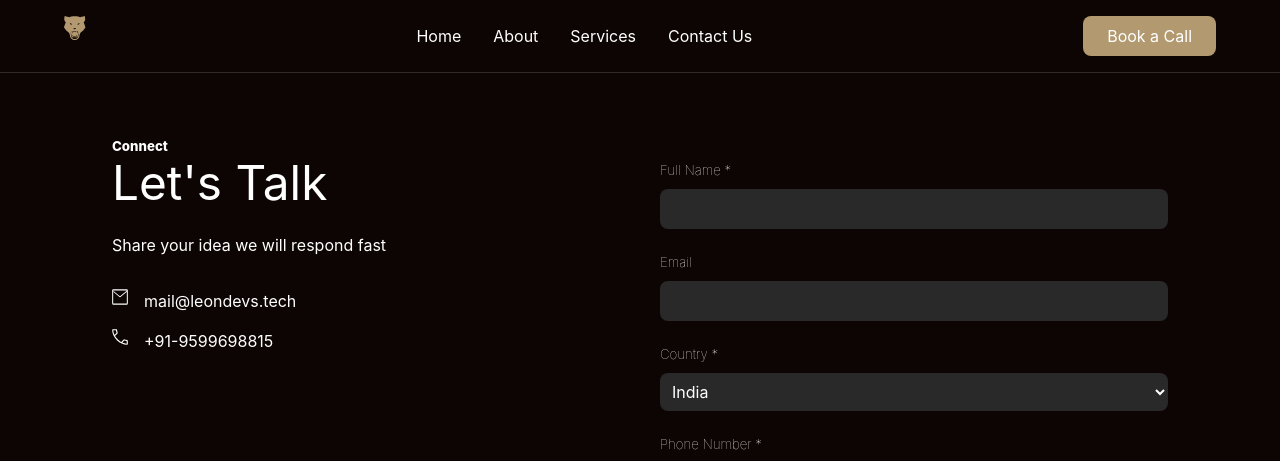
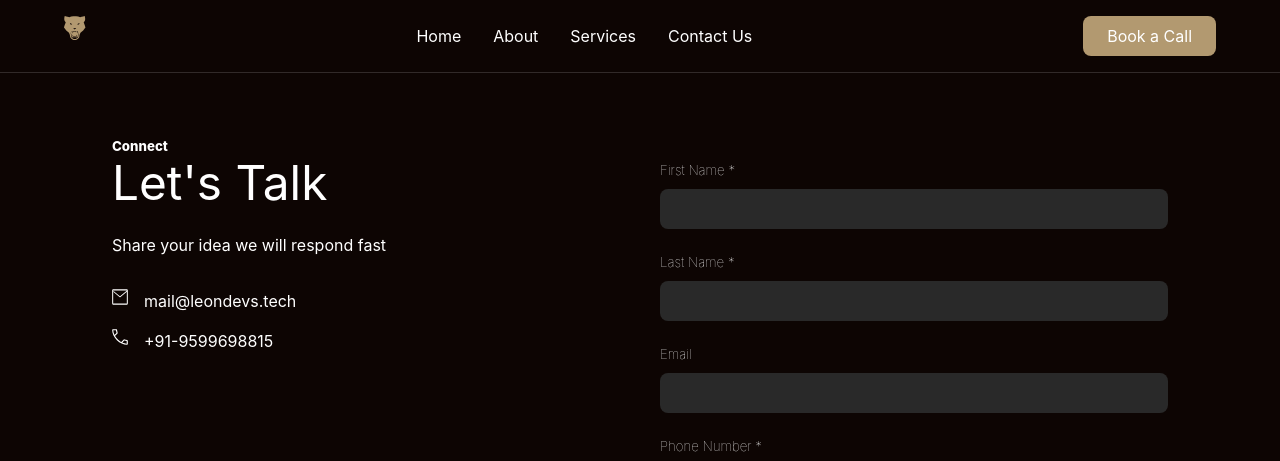
Before and after one commit to divyanshchahar/proto_panther, a Next.js app: page /contactus in a window 1280 px wide. Shown: the top 461 px of the page. Built offline with nearby package versions, Linux system fonts and the light colour scheme.

Commit message:
add: integrated zoho crm api

```diff
--- /dev/null
+++ b/src/app/api/lead/route.ts
@@ -0,0 +1,47 @@
+import {NextRequest, NextResponse} from "next/server";
+
+export async function POST(request: NextRequest) {
+    try {
+        const resBody = await request.json();
+
+
+        const credentialRes = await fetch(`https://accounts.zoho.in/oauth/v2/token?client_id=${process.env.ZOHO_CRM_CLIENT_ID}&client_secret=${process.env.ZOHO_CRM_CLIENT_SECRET}&grant_type=client_credentials&scope=ZohoCRM.modules.leads.CREATE&soid=${process.env.ZOHO_CRM_SO_ID}`, {method: "POST"})
+
+        if (credentialRes.status !== 200) return NextResponse.json({},
+            {
+                status: 500
+            }
+        )
+
+        const credentialBody = await credentialRes.json();
+
+
+        const leadRes = await fetch("https://www.zohoapis.in/crm/v8/Leads", {
+            method: "POST",
+            headers: {
+                "Content-Type": "application/json",
+                "Authorization": `Bearer ${credentialBody.access_token}`
+            },
+            body: JSON.stringify({"data": [{...resBody}]})
+        })
+
+        if (leadRes.status !== 201) return NextResponse.json({},
+            {
+                status: 500
+            }
+        )
+
+        return NextResponse.json({},
+            {
+                status: 200
+            }
+        )
+            ;
+    } catch {
+        return NextResponse.json({},
+            {
+                status: 500
+            }
+        );
+    }
+}
--- a/src/app/contactus/page.tsx
+++ b/src/app/contactus/page.tsx
@@ -1,252 +1,43 @@
 "use client"
 
 import styles from "./page.module.css"
-import ButtonComponent from "@/ui/components/ButtonComponent";
 import EnvelopeIConComponent from "../../../public/icons/EnvelopeIConComponent";
 import PhoneIconComponent from "../../../public/icons/PhoneIconComponent";
-import {useRouter} from "next/navigation";
 import {SubmitHandler, useForm} from "react-hook-form"
+import ButtonComponent from "@/ui/components/ButtonComponent";
 
-const listOfCountries = ["Afghanistan",
-    "Albania",
-    "Algeria",
-    "American Samoa",
-    "Andorra",
-    "Angola",
-    "Antigua and Barbuda",
-    "Argentina",
-    "Armenia",
-    "Aruba",
-    "Australia",
-    "Austria",
-    "Azerbaijan",
-    "Bahamas",
-    "Bahrain",
-    "Bangladesh",
-    "Barbados",
-    "Belarus",
-    "Belgium",
-    "Belize",
-    "Benin",
-    "Bermuda",
-    "Bhutan",
-    "Bolivia",
-    "Bosnia and Herzegovina",
-    "Botswana",
-    "Brazil",
-    "British Virgin Islands",
-    "Brunei Darussalam",
-    "Bulgaria",
-    "Burkina Faso",
-    "Burundi",
-    "Cabo Verde",
-    "Cambodia",
-    "Cameroon",
-    "Canada",
-    "Cayman Islands",
-    "Central African Republic",
-    "Chad",
-    "Channel Islands",
-    "Chile",
-    "China",
-    "Colombia",
-    "Comoros",
-    "Democratic Republic of Congo",
-    "Republic of Congo",
-    "Costa Rica",
-    "Republic of Cote d'Ivoire",
-    "Croatia",
-    "Cuba",
-    "Curacao",
-    "Cyprus",
-    "Czechia",
-    "Denmark",
-    "Djibouti",
-    "Dominica",
-    "Dominican Republic",
-    "Ecuador",
-    "Arab Republic of Egypt",
-    "El Salvador",
-    "Equatorial Guinea",
-    "Eritrea",
-    "Estonia",
-    "Eswatini",
-    "Ethiopia",
-    "Faroe Islands",
-    "Fiji",
-    "Finland",
-    "France",
-    "French Polynesia",
-    "Gabon",
-    "Gambia",
-    "Georgia",
-    "Germany",
-    "Ghana",
-    "Gibraltar",
-    "Greece",
-    "Greenland",
-    "Grenada",
-    "Guam",
-    "Guatemala",
-    "Guinea",
-    "Guinea-Bissau",
-    "Guyana",
-    "Haiti",
-    "Honduras",
-    "Hong Kong Special Administrative Region of the People's Republic of China ",
-    "Hungary",
-    "Iceland",
-    "India",
-    "Indonesia",
-    "Islamic Republic of Iran",
-    "Iraq",
-    "Ireland",
-    "Isle of Man",
-    "Israel",
-    "Italy",
-    "Jamaica",
-    "Japan",
-    "Jordan",
-    "Kazakhstan",
-    "Kenya",
-    "Kiribati",
-    "Democratic Republic of Korea",
-    "Republic of Korea",
-    "Kosovo",
-    "Kuwait",
-    "Kyrgyz Republic",
-    "Lao PDR",
-    "Latvia",
-    "Lebanon",
-    "Lesotho",
-    "Liberia",
-    "Libya",
-    "Liechtenstein",
-    "Lithuania",
-    "Luxembourg",
-    "Macao Special Administrative Region of the People's Republic of China",
-    "Madagascar",
-    "Malawi",
-    "Malaysia",
-    "Maldives",
-    "Mali",
-    "Malta",
-    "Marshall Islands",
-    "Mauritania",
-    "Mauritius",
-    "Mexico",
-    "Federal State of Micronesia",
-    "Moldova",
-    "Monaco",
-    "Mongolia",
-    "Montenegro",
-    "Morocco",
-    "Mozambique",
-    "Myanmar",
-    "Namibia",
-    "Nauru",
-    "Nepal",
-    "Netherlands",
-    "New Caledonia",
-    "New Zealand",
-    "Nicaragua",
-    "Niger",
-    "Nigeria",
-    "North Macedonia",
-    "Northern Mariana Islands",
-    "Norway",
-    "Oman",
-    "Pakistan",
-    "Palau",
-    "Panama",
-    "Papua New Guinea",
-    "Paraguay",
-    "Peru",
-    "Philippines",
-    "Poland",
-    "Portugal",
-    "Puerto Rico (US)",
-    "Qatatar",
-    "Romania",
-    "Russian Federation",
-    "Rwanda",
-    "Samoa",
-    "San Marino",
-    "Sao Tome and Principe",
-    "Saudi Arabia",
-    "Senegal",
-    "Serbia",
-    "Seychelles",
-    "Sierra Leone",
-    "Singapore",
-    "Sint Maarten (Dutch part)",
-    "Slovak Republic",
-    "Slovenia",
-    "Solomon Islands",
-    "Federal Republic of Somalia",
-    "South Africa",
-    "South Sudan",
-    "Spain",
-    "Sri Lanka",
-    "St.Kitts and Nevis",
-    "St.Lucia",
-    "St.Martin(French part)",
-    "St.Vincent and the Grenadines",
-    "Sudan",
-    "Suriname",
-    "Sweden",
-    "Switzerland",
-    "Syrian Arab Republic",
-    "Tajikistan",
-    "Tanzania",
-    "Thailand",
-    "Timor-Leste",
-    "Togo",
-    "Tonga",
-    "Trinidad and Tobago",
-    "Tunisia",
-    "Turkiye",
-    "Turkmenistan",
-    "Turks and Caicos Islands",
-    "Tuvalu",
-    "Uganda",
-    "Ukraine",
-    "United Arab Emirates",
-    "United Kingdom",
-    "United States",
-    "Uruguay",
-    "Uzbekistan",
-    "Vanuatu",
-    "Bolivian Republic of Venezuella",
-    "VietNam",
-    "Virgin Islands (U.S.)",
-    "West Bank and Gaza",
-    "Republic of Yemen",
-    "Zambia",
-    "Zimbabwe"
-]
 
 interface formInputsTypes {
-    fullName: string,
-    email: string,
-    country: string,
-    phoneNumber: string,
-    service: string,
+    First_Name: string,
+    Last_Name: string,
+    Email: string,
+    Phone: string,
+    Service_Required: string,
 }
 
 
 export default function Page() {
-    const router = useRouter();
-
 
     const {
         register,
         handleSubmit,
-        watch,
         formState: {errors},
     } = useForm<formInputsTypes>()
 
-    const onSubmit: SubmitHandler<formInputsTypes> = (data) => console.log(data)
+    const onSubmit: SubmitHandler<formInputsTypes> = async (data) => {
+        try {
+            const res = await fetch("/api/lead",
+                {
+                    method: "POST",
+                    headers: {
+                        "Content-Type": "application/json",
+                    },
+                    body: JSON.stringify(data)
+                });
+        } catch (e) {
+            console.log(e);
+        }
+    }
 
     return (
         <div className={`colorScheme4 ${styles.Container}`}>
@@ -278,47 +69,44 @@ export default function Page() {
 
             <div className={`${styles.formContainer} colorScheme4 normalN`}>
                 <form onSubmit={handleSubmit(onSubmit)}>
+
                     {/*first name*/}
-                    <label className={`lightS`}>Full Name *</label>
+                    <label className={`lightS`}>First Name *</label>
 
-                    <input type="text"{...register("fullName", {required: "Please enter Full Name"})}
-                           className={`${errors.fullName && "errorFocused"}`}
+                    <input type="text"{...register("First_Name", {required: "Please enter First Name"})}
+                           className={`${errors.First_Name && "errorFocused"}`}
                     />
 
-                    <p className={`${styles.error} boldS`}>{errors.fullName?.message}</p>
+                    <p className={`${styles.error} boldS`}>{errors.First_Name?.message}</p>
+
+                    {/*Last name*/}
+                    <label className={`lightS`}>Last Name *</label>
+
+                    <input type="text"{...register("Last_Name", {required: "Please enter Last Name"})}
+                           className={`${errors.Last_Name && "errorFocused"}`}
+                    />
+
+                    <p className={`${styles.error} boldS`}>{errors.Last_Name?.message}</p>
 
                     {/*email*/}
                     <label className={`lightS`}>Email</label>
 
-                    <input type="email" {...register("email")} />
-
-                    {/*country*/}
-                    <label className={`lightS`}>Country *</label>
-
-                    <select defaultValue={"India"} {...register("country")}>
-                        {
-                            listOfCountries.map((country) => {
-                                return <option value={country} key={country}
-                                >{country}</option>
-                            })
-                        }
-                    </select>
-
+                    <input type="email" {...register("Email")} />
 
                     {/*phone number*/}
                     <label className={`lightS`}>Phone Number *</label>
 
-                    <input type="tel" {...register("phoneNumber", {required: "Please enter a phone number"})}
-                           className={`${errors.phoneNumber && "errorFocused"}`}/>
+                    <input type="tel" {...register("Phone", {required: "Please enter a phone number"})}
+                           className={`${errors.Phone && "errorFocused"}`}/>
 
-                    <p className={` ${styles.error} boldS`}>{errors.phoneNumber?.message}</p>
+                    <p className={` ${styles.error} boldS`}>{errors.Phone?.message}</p>
 
 
                     {/*service required*/}
                     <label className={`lightS`}>What do you need ?*</label>
 
                     <select
-                        defaultValue={"Landing Page"} {...register("service", {required: "Please select a service"})} >
+                        defaultValue={"Landing Page"} {...register("Service_Required", {required: "Please select a service"})} >
                         <option value="Landing Page">Landing Page</option>
 
                         <option value="Website">Website</option>
@@ -326,7 +114,7 @@ export default function Page() {
                         <option value="MVP">MVP</option>
                     </select>
 
-                    <p className={`${styles.error} boldS`}>{errors.service?.message}</p>
+                    <p className={`${styles.error} boldS`}>{errors.Service_Required?.message}</p>
 
                     {/*submit button*/}
                     <ButtonComponent version="plain" clickHandler={() => {
--- a/src/ui/components/ButtonComponent.module.css
+++ b/src/ui/components/ButtonComponent.module.css
@@ -14,7 +14,6 @@
 }
 
 .cta {
-
     background-color: var(--color-golden-3);
 
     color: var(--color-white-1);
@@ -24,11 +23,17 @@
 .plain {
     border: 1px solid var(--color-border);
 
-    padding: var(--dimension-1) var(--dimension-3);
+    background-color: var(--color-foreground);
+}
 
-    background-color: var(--color-foreground);
+.success {
+    background-color: var(--color-success);
 
-    cursor: pointer;
+    color: var(--color-background);
+}
 
-    width: fit-content;
+.danger {
+    background-color: var(--color-danger);
+
+    color: var(--color-background);
 }
--- a/src/ui/components/ButtonComponent.tsx
+++ b/src/ui/components/ButtonComponent.tsx
@@ -5,7 +5,7 @@ import styles from "./ButtonComponent.module.css"
 interface ButtonComponentProps {
     children: ReactNode;
     className?: string;
-    version: "cta" | "plain"
+    version: "cta" | "plain" | "success" | "warning" | "danger";
     clickHandler: () => void
     isDisabled?: true | false
 }
@@ -25,11 +25,26 @@ export default function ButtonComponent({
                             clickHandler
                         }> {children} </button>
             )
+
         case "plain":
             return (
                 <button disabled={isDisabled}
                         className={`${className} ${styles.basic} ${styles.plain} boldN`}
                         onClick={clickHandler}> {children} </button>
             )
+
+        case "success":
+            return (
+                <button disabled={isDisabled}
+                        className={`${styles.basic} ${styles.success} ${className} boldN`}
+                        onClick={clickHandler}> {children} </button>
+            )
+
+        case "danger":
+            return (
+                <button disabled={isDisabled}
+                        className={`${className} ${styles.basic} ${styles.danger} boldN`}
+                        onClick={clickHandler}> {children} </button>
+            )
     }
 }
```
Also changed, not shown: src/app/globals.css (+10 -10 lines).
